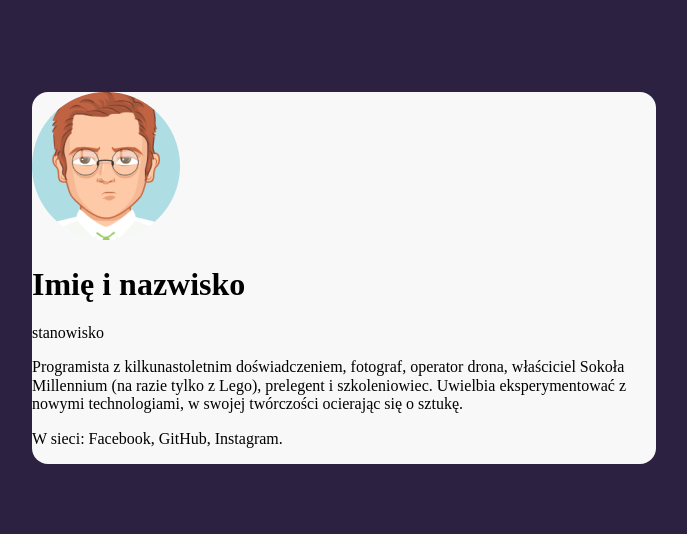
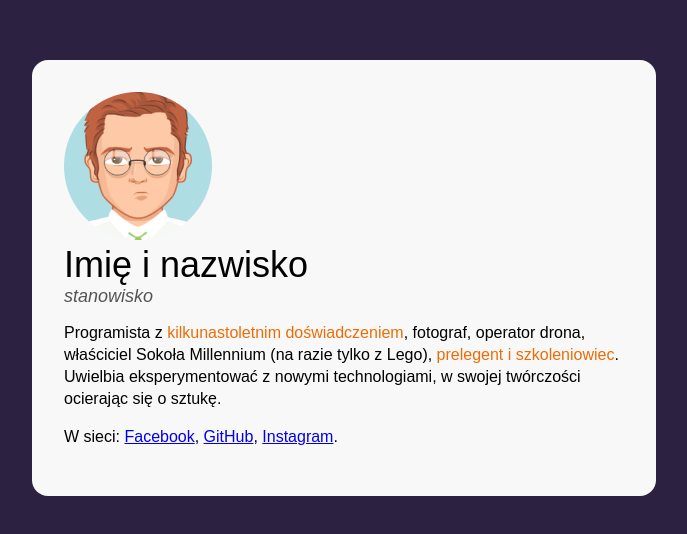
Before and after one commit to michkub/bussines-card-2022, a plain HTML site: page index.html in a window 1280 px wide. Shown: the part 122-656 px from the top of the page, without its empty margins (296-983 px from the left). Drawn offline with Linux system fonts and the light colour scheme.

Commit message:
complite BEM

```diff
--- a/index.html
+++ b/index.html
@@ -9,19 +9,29 @@
   </head>
   <body>
     <main class="main">
-      <article>
-        <img src="avatar.png" alt="Zdjęcie Imię i nazwisko" />
-        <header>
-          <h1>Imię i nazwisko</h1>
-          <p>stanowisko</p>
+      <article class="person">
+        <img
+          class="person__picture"
+          src="avatar.png"
+          alt="Zdjęcie Imię i nazwisko"
+        />
+        <header class="person__info">
+          <h1 class="person__name">Imię i nazwisko</h1>
+          <p class="person__position">stanowisko</p>
         </header>
-        <p>
-          Programista z kilkunastoletnim doświadczeniem, fotograf, operator
-          drona, właściciel Sokoła Millennium (na razie tylko z Lego), prelegent
-          i szkoleniowiec. Uwielbia eksperymentować z nowymi technologiami, w
-          swojej twórczości ocierając się o sztukę.
+        <p class="person__description">
+          Programista z
+          <strong class="special"> kilkunastoletnim doświadczeniem</strong>,
+          fotograf, operator drona, właściciel Sokoła Millennium (na razie tylko
+          z Lego), <strong class="special">prelegent i szkoleniowiec</strong>.
+          Uwielbia eksperymentować z nowymi technologiami, w swojej twórczości
+          ocierając się o sztukę.
         </p>
-        <p>W sieci: Facebook, GitHub, Instagram.</p>
+        <p class="person__description">
+          W sieci: <a class="person__link" href="#">Facebook</a>,
+          <a class="person__link" href="#">GitHub</a>,
+          <a class="person__link" href="#">Instagram</a>.
+        </p>
       </article>
     </main>
   </body>
--- a/style.css
+++ b/style.css
@@ -1,9 +1,18 @@
+html {
+    box-sizing: border-box;
+  }
+
+  *, *:before,*:after {
+    box-sizing: inherit;
+  }
+
 body {
     background: #2C2141;
     display: flex;
     align-items: center;
     justify-content: center;
     min-height: 100vh;
+    font-family: Arial, Helvetica, sans-serif;
 
 }
 
@@ -12,4 +21,33 @@ body {
     border-radius: 16px;
     width: 624px;
     margin: 16px;
+    padding: 32px;
 }
+
+.person {
+
+}
+
+.person__description {
+    font-size: 16px;
+    line-height: 22px;
+}
+
+.person__name {
+    font-size: 36px;
+    margin: 0;
+    font-weight: normal;
+}
+
+.person__position {
+    font-size: 18px;
+    color: #545454;
+    margin: 0;
+    font-style: italic;
+}
+
+.special {
+    color: #ED6D05;
+    font-weight: normal;
+
+}
```
